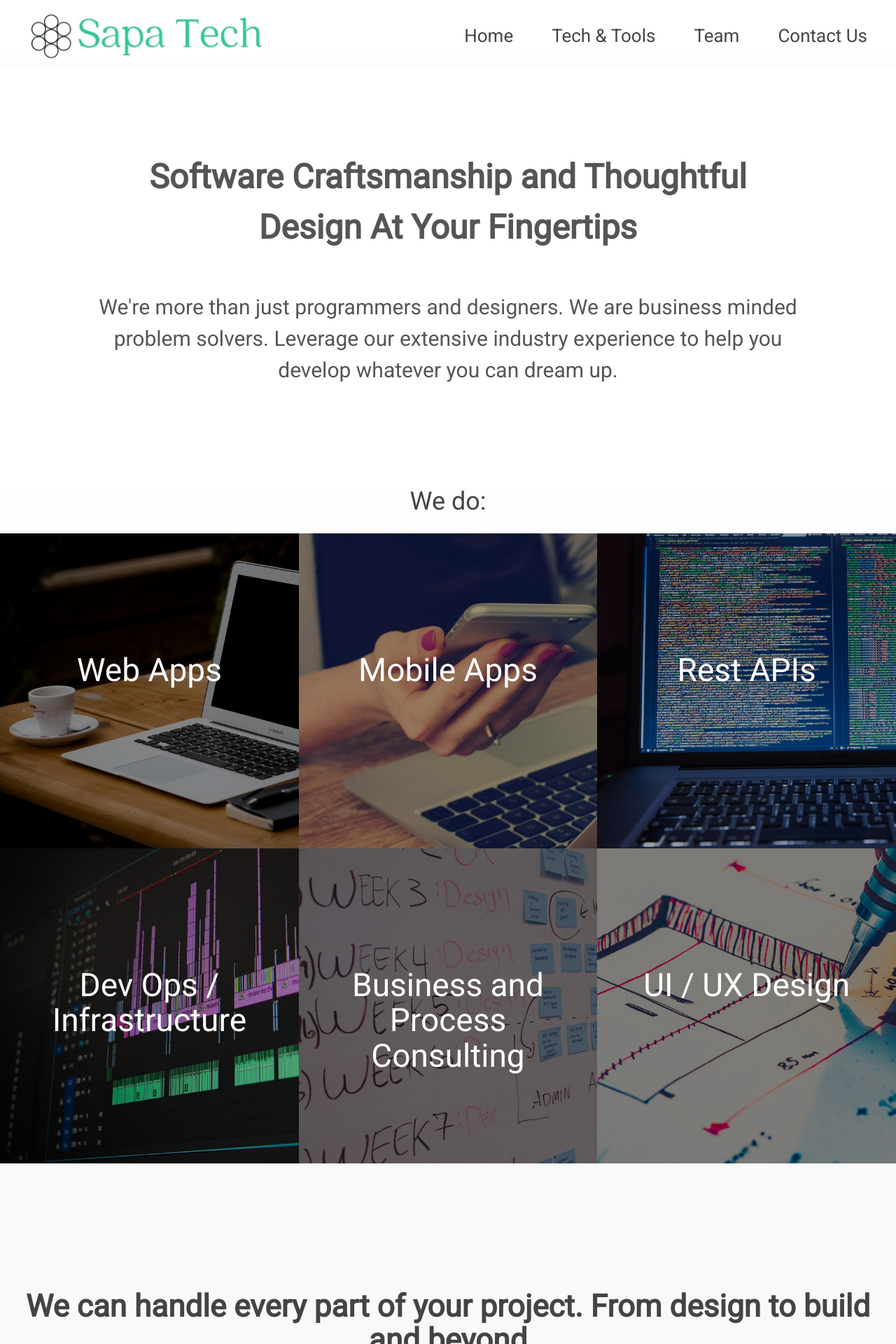
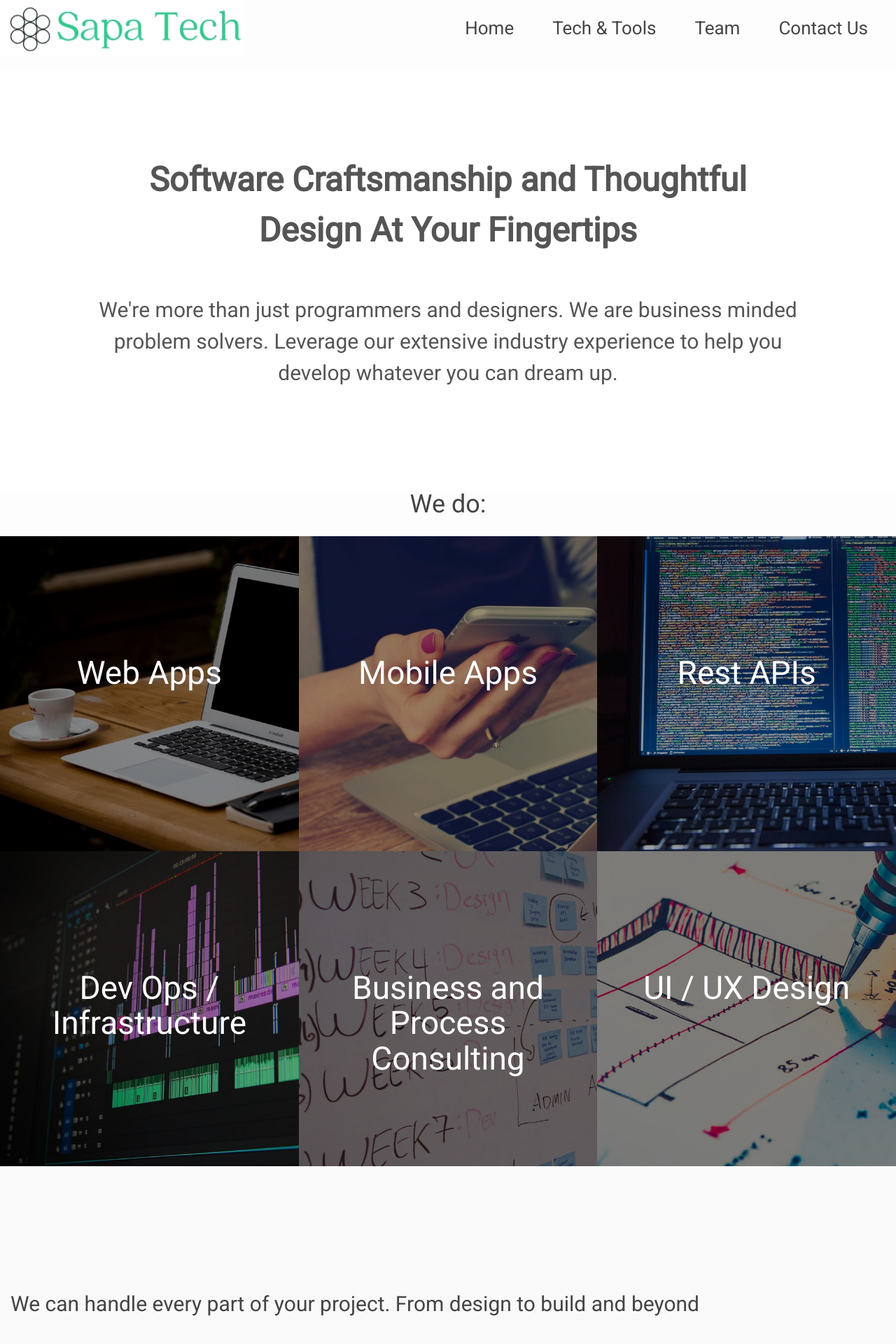
Before and after one commit to Andrew-Max/qubitix, a Jekyll site: the page built from index.html, in a window 1280 px wide. Shown: the top 1920 px of the page at 70% size. Built offline with Jekyll 4.4.1, drawn with Linux system fonts in a browser that asks for light colours; nearby versions of some CDN libraries.

Commit message:
full responsive header

```diff
--- a/Gemfile
+++ b/Gemfile
@@ -1,4 +1,5 @@
 source "https://rubygems.org"
+ruby "2.2.8"
 
 # Hello! This is where you manage which Jekyll version is used to run.
 # When you want to use a different version, change it below, save the
--- a/_includes/head.html
+++ b/_includes/head.html
@@ -17,5 +17,4 @@
 
     <link href="https://fonts.googleapis.com/css?family=Roboto" rel="stylesheet">
 
-    <!-- <script src="https://cdnjs.cloudflare.com/ajax/libs/jquery/3.3.1/jquery.min.js"></script> -->
 </head>
--- a/_includes/header.html
+++ b/_includes/header.html
@@ -1,12 +1,19 @@
 <header class="site-header">
 
-  <div class="wrap">
-    <a href="/">
-      <img class="logo" src="{{"assets/logos/logo2.jpg" | prepend: site.baseurl }}">
-    </a>
-
-    <nav class="navbar">
-      <div class="container-fluid">
+<div class="example3">
+  <nav class="navbar navbar-static-top">
+    <div class="container-fluid">
+      <div class="navbar-header">
+        <button type="button" class="navbar-toggle collapsed" data-toggle="collapse" data-target="#collapse-target">
+          <span class="sr-only">Toggle navigation</span>
+          <span class="icon-bar"></span>
+          <span class="icon-bar"></span>
+          <span class="icon-bar"></span>
+        </button>
+        <a class="navbar-brand" href="/"> <img class="logo" src="{{"assets/logos/logo2.jpg" | prepend: site.baseurl }}" alt="logo">
+        </a>
+      </div>
+      <div id="collapse-target" class="navbar-collapse collapse">
         <ul class="nav navbar-nav navbar-right">
           <li><a href="/">Home</a></li>
           <li><a href="/tech">Tech & Tools</a></li>
@@ -14,7 +21,8 @@
           <li><a href="/contact">Contact Us</a></li>
         </ul>
       </div>
+      <!--/.nav-collapse -->
     </div>
+    <!--/.container-fluid -->
   </nav>
-
-</header>
+</div>
--- a/_sass/_base.scss
+++ b/_sass/_base.scss
@@ -155,7 +155,6 @@
 }
 
 
-
 /**
  * Wrapper
  */
@@ -182,7 +181,6 @@
 }
 
 
-
 /**
  * Clearfix
  */
@@ -194,8 +192,6 @@
         clear: both;
     }
 }
-
-
 
 /**
  * Icons
@@ -213,63 +209,3 @@
         }
     }
 }
-
-.wrap {
-  position: relative;
-
-  .navbar {
-    background: #fff;
-    border-radius: 0;
-
-    a {
-      color: $font-color-dark;
-      font-size: 26px;
-      padding-top: 40px;
-      padding-right: 40px;
-      text-shadow: none;
-
-      @media only screen and (max-width: 1200px) {
-        padding-right: 5px;
-        font-size: 20px;
-      }
-
-      &:hover {
-        background: none;
-        color: #A731A7;
-      }
-    }
-  }
-  .logo {
-    z-index: 10;
-    height: 80px;
-    border-radius: 100px;
-    left: 30px;
-    position: absolute;
-    margin-top: 10px;
-  }
-  .header-image {
-    width: 100%;
-    height: 300px;
-  }
-  .header-content {
-    position: absolute;
-    top: 150px;
-    left: 0;
-    color: white;
-  }
-  .post-title {
-    font-weight: 900;
-    font-size: 60px;
-    text-align: left;
-    padding-left: 30px;
-  }
-}
-
-// article {
-//   margin-top: 80px;
-//   font-size: 24px;
-// }
-
-// .rip {
-//   color: #B91919 !important;
-// }
--- a/_sass/_home.scss
+++ b/_sass/_home.scss
@@ -225,6 +225,7 @@
     &.image-container {
       background-image: url(/assets/images/whiteboard2.jpg);
       background-position: center top;
+
       @media only screen and (max-width: 768px) {
         display: none
       }
--- a/_sass/_layout.scss
+++ b/_sass/_layout.scss
@@ -1,17 +1,4 @@
 @import "variables";
-/**
- * Site header
- */
-.site-header {
-    position: relative;
-    text-align: center;
-}
-
-.navbar .navbar-nav {
-    display: inline-block;
-    float: none;
-}
-
 /**
  * Main Page Jumbotrons
  */
@@ -24,17 +11,6 @@
       position: relative;
     }
   }
-}
-
-/**
- * Section headerss
- */
-.header h2 {
-  margin: 80px auto;
-  font-size: 44px;
-  font-weight: 900;
-  text-align: center;
-  color: black
 }
 
 /**
@@ -65,3 +41,53 @@
     text-align: center;
   }
 }
+
+// ==========================
+// header
+// ==========================
+.navbar-brand {
+  padding: 0px;
+  height: 80px;
+
+  img {
+    height: 100%;
+
+    @media only screen and (max-width: 768px) {
+      height: 75%;
+    }
+  }
+}
+
+.navbar {
+  .navbar-toggle {
+    padding: 0 10px;
+    margin: 25px 15px 25px 0;
+  }
+  .icon-bar {
+    background: black;
+  }
+  .navbar-collapse {
+    a {
+      color: $font-color-dark;
+      font-size: 26px;
+      padding-top: 30px;
+      padding-right: 40px;
+      text-shadow: none;
+      text-align: center;
+
+      @media only screen and (max-width: 1200px) {
+        padding-right: 20px;
+        font-size: 24px;
+      }
+      @media only screen and (max-width: 992px) {
+        padding-right: 5px;
+        font-size: 20px;
+      }
+
+      &:hover, &:focus {
+        background: none !important;
+        color: #A731A7;
+      }
+    }
+  }
+}
--- a/index.html
+++ b/index.html
@@ -185,3 +185,7 @@
     </div>
   </div>
 </div>
+
+<script src="https://cdnjs.cloudflare.com/ajax/libs/jquery/3.3.1/jquery.min.js" integrity="sha256-FgpCb/KJQlLNfOu91ta32o/NMZxltwRo8QtmkMRdAu8=" crossorigin="anonymous"></script>
+
+<script src="https://maxcdn.bootstrapcdn.com/bootstrap/3.3.7/js/bootstrap.min.js" integrity="sha384-Tc5IQib027qvyjSMfHjOMaLkfuWVxZxUPnCJA7l2mCWNIpG9mGCD8wGNIcPD7Txa" crossorigin="anonymous"></script>
```
Also changed, not shown: Gemfile.lock.
